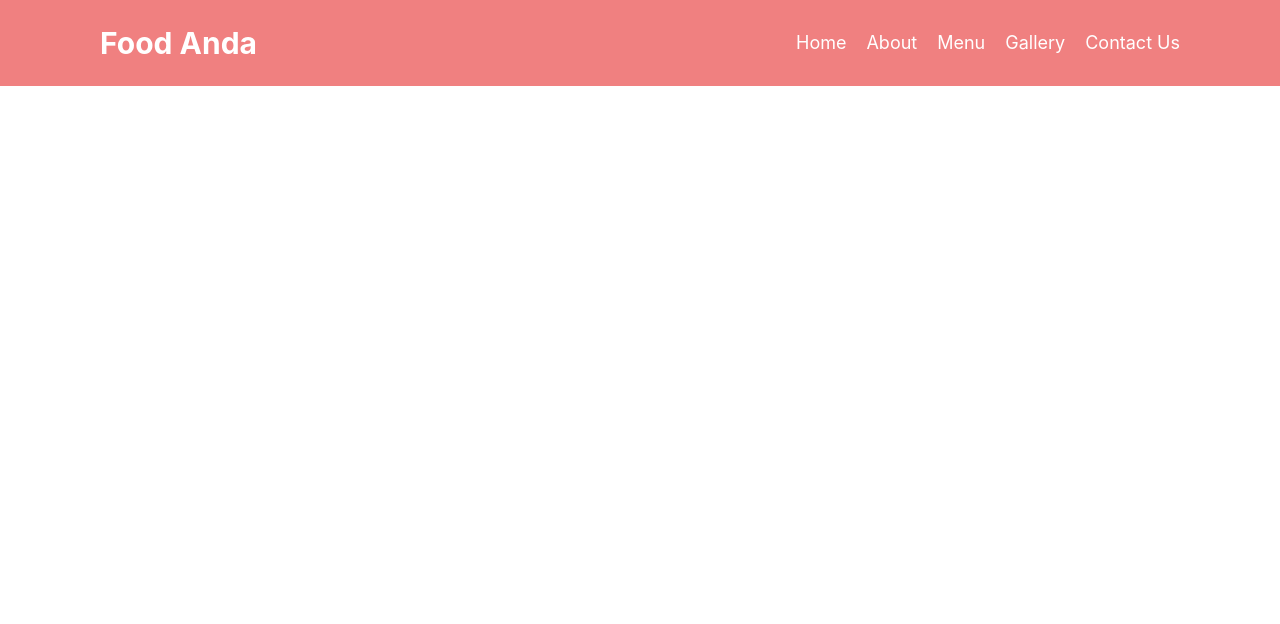
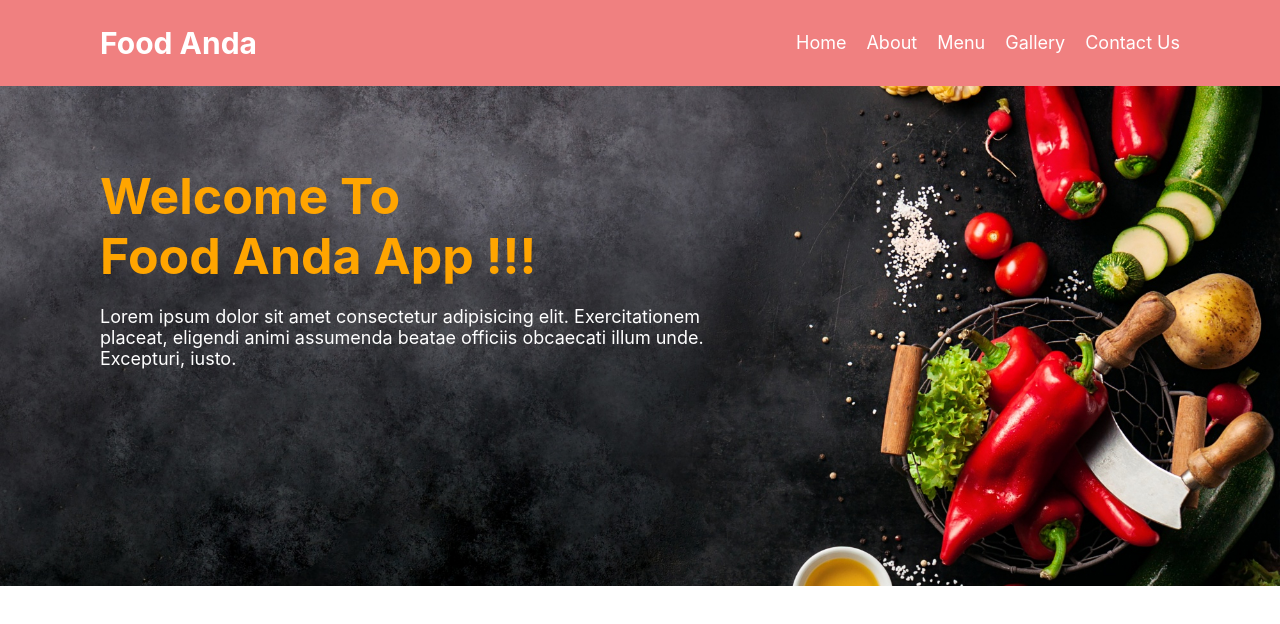
Before and after one commit to EhsanEIK/react-meal-db-website, a React (Create React App) app: page / in a window 1280 px wide. Shown: the top 624 px of the page. Built offline with nearby package versions, Linux system fonts and the light colour scheme.

Commit message:
added header details section

```diff
--- a/src/components/Header/Header.css
+++ b/src/components/Header/Header.css
@@ -1,3 +1,6 @@
+/* ======================================
+                nav bar
+======================================= */
 nav {
     display: flex;
     align-items: center;
@@ -22,3 +25,38 @@ nav a {
 nav a:hover {
     color: blue;
 }
+
+/* ======================================
+            header section
+======================================= */
+.header-container {
+    background-image: url(../../images/banner.jpg);
+    background-repeat: no-repeat;
+    background-size: cover;
+    background-position: center;
+    height: 500px;
+    display: flex;
+}
+
+.header-details {
+    width: 50%;
+    margin-left: 100px;
+    margin-top: 80px;
+}
+
+.header-details h1,
+p {
+    color: white;
+    margin: 0;
+}
+
+.header-details h1 {
+    font-size: 50px;
+    color: orange;
+    margin: 0;
+}
+
+.header-details p {
+    font-size: 18px;
+    margin-top: 20px;
+}
--- a/src/components/Header/Header.js
+++ b/src/components/Header/Header.js
@@ -3,7 +3,7 @@ import './Header.css';
 
 const Header = () => {
     return (
-        <div>
+        <header>
             <nav>
                 <h2>Food Anda</h2>
                 <div>
@@ -14,7 +14,13 @@ const Header = () => {
                     <a href="/contact">Contact Us</a>
                 </div>
             </nav>
-        </div>
+            <section className='header-container'>
+                <div className='header-details'>
+                    <h1>Welcome To <br />Food Anda App !!!</h1>
+                    <p>Lorem ipsum dolor sit amet consectetur adipisicing elit. Exercitationem placeat, eligendi animi assumenda beatae officiis obcaecati illum unde. Excepturi, iusto.</p>
+                </div>
+            </section>
+        </header>
     );
 };
 
```
Also changed, not shown: src/images/banner.jpg (added).
